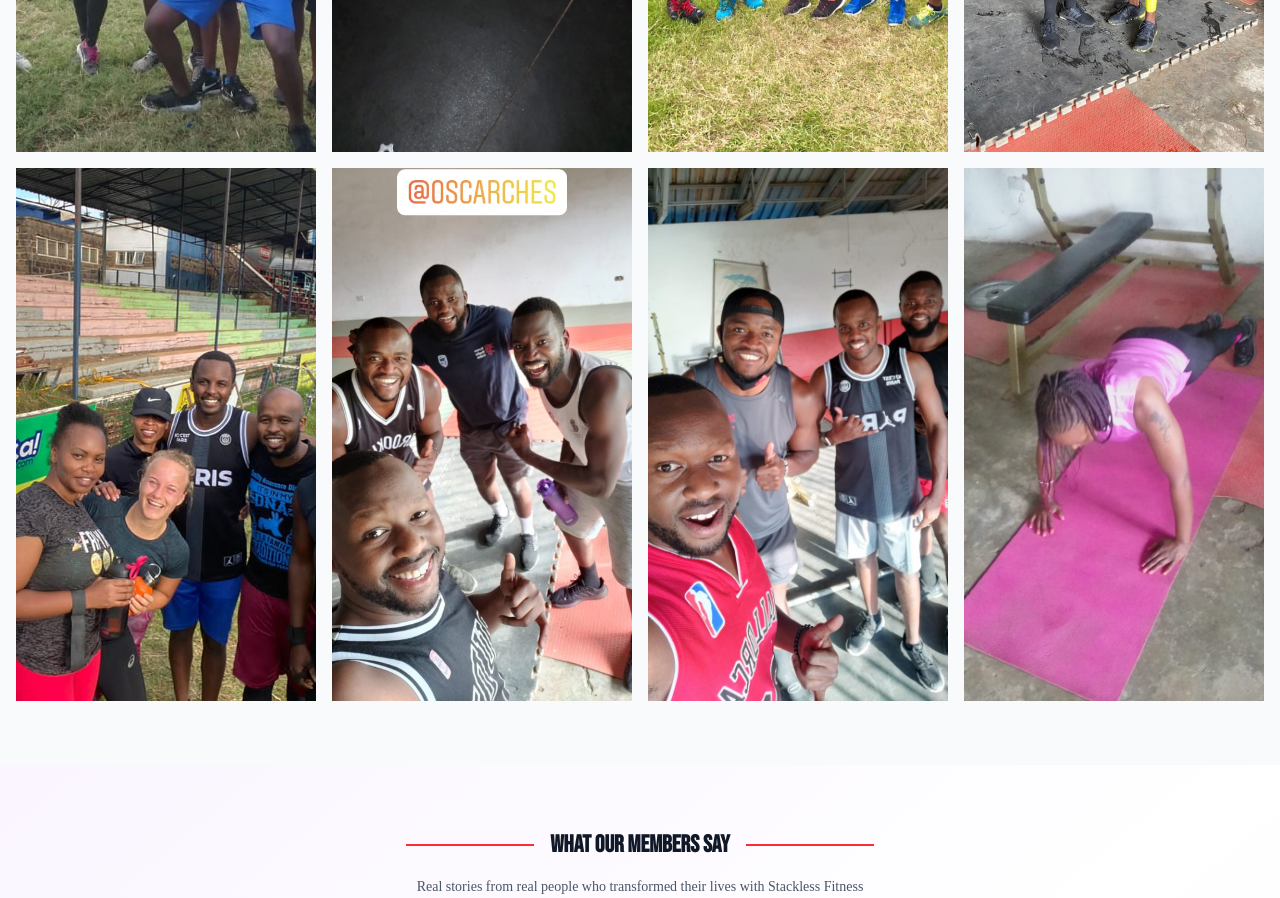
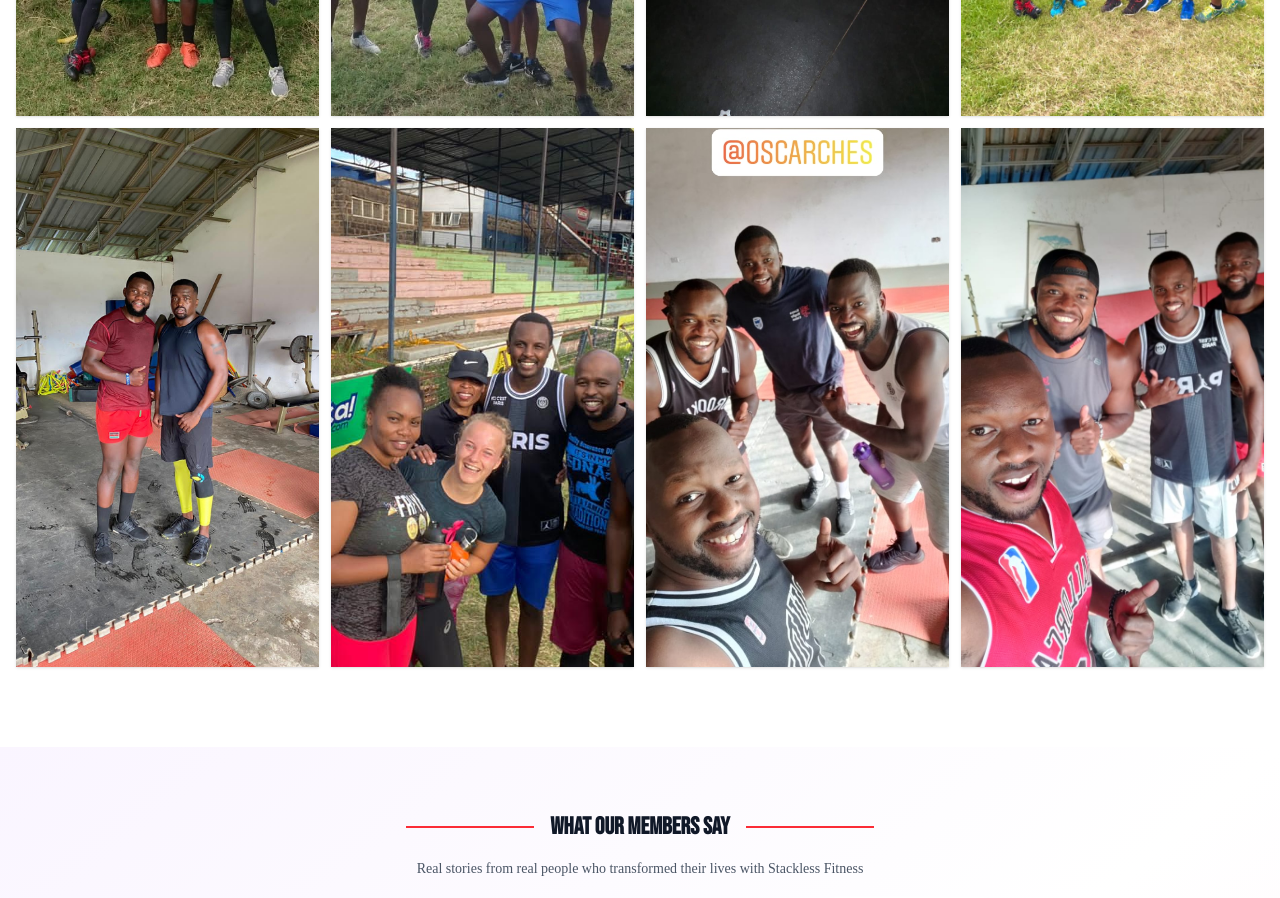
Before and after one commit to violetauko/stakeless-fitness, a Next.js app: page / in a window 1280 px wide. Shown: the part 5200-6098 px from the top of the page. Built offline with nearby package versions, Linux system fonts and the light colour scheme.

Commit message:
added gallery section

```diff
--- a/src/components/Gallery.tsx
+++ b/src/components/Gallery.tsx
@@ -5,34 +5,32 @@ import Image from 'next/image';
 interface GalleryItem {
   id: number;
   image: string;
-  title: string;
 }
 
 const Gallery: React.FC = () => {
   const [selectedImage, setSelectedImage] = useState<GalleryItem | null>(null);
 
   const galleryItems: GalleryItem[] = [
-    { id: 1, image: '/images/img1.jpeg', title: 'Cardio Zone' },
-    { id: 2, image: '/images/img2.jpeg', title: 'Personal Training' },
-    { id: 3, image: '/images/img3.jpeg', title: 'Main Gym Floor' },
-    { id: 4, image: '/images/img4.jpeg', title: 'Strength Training' },
-    { id: 5, image: '/images/img5.jpeg', title: 'Group Classes' },
-    { id: 6, image: '/images/img6.jpeg', title: 'Yoga Studio' },
-    { id: 7, image: '/images/img7.jpeg', title: 'CrossFit Area' },
-    { id: 8, image: '/images/img8.jpeg', title: 'Locker Rooms' },
-    { id: 9, image: '/images/img9.jpeg', title: 'Spin Studio' },
-    { id: 10, image: '/images/img10.jpeg', title: 'Boxing Ring' },
-    { id: 11, image: '/images/img11.jpeg', title: 'Pilates Studio' },
-    { id: 12, image: '/images/img12.jpeg', title: 'Recovery Area' },
-    { id: 13, image: '/images/img13.jpeg', title: 'Swimming Pool' },
-    { id: 14, image: '/images/img14.jpeg', title: 'Sauna' },
-    { id: 15, image: '/images/img15.jpeg', title: 'Juice Bar' },
-    { id: 16, image: '/images/img16.jpeg', title: 'Reception' },
-    { id: 17, image: '/images/img17.jpeg', title: 'Outdoor Training' },
+    { id: 1, image: '/images/img1.jpeg'},
+    { id: 2, image: '/images/img2.jpeg' },
+    { id: 3, image: '/images/img3.jpeg'},
+    { id: 4, image: '/images/img4.jpeg'},
+    { id: 5, image: '/images/img5.jpeg'},
+    { id: 6, image: '/images/img6.jpeg' },
+    { id: 7, image: '/images/img7.jpeg'},
+    { id: 8, image: '/images/img8.jpeg' },
+    { id: 9, image: '/images/img9.jpeg' },
+    { id: 10, image: '/images/img10.jpeg'},
+    { id: 11, image: '/images/img11.jpeg' },
+    { id: 12, image: '/images/img12.jpeg'},
+    { id: 13, image: '/images/img13.jpeg'},
+    { id: 14, image: '/images/img14.jpeg'},
+    { id: 15, image: '/images/img15.jpeg' },
+    { id: 16, image: '/images/img16.jpeg'},
   ];
 
   return (
-    <div id='gallery' className="min-h-screen bg-gray-50 py-16 px-4">
+    <div id='gallery' className="min-h-screen bg-white py-20 px-4">
       <div className="max-w-7xl mx-auto">
         {/* Header */}
          <div className="mb-8 sm:mb-10 md:mb-12 text-center">
@@ -46,26 +44,21 @@ const Gallery: React.FC = () => {
           </p>
         </div>
 
-        {/* Gallery Grid - Exact layout from image */}
+        {/* Gallery Grid - Museum-style masonry layout */}
         <div className="gallery-container">
-          {galleryItems.slice(0, 17).map((item, index) => (
+          {galleryItems.map((item, index) => (
             <div
               key={item.id}
-              className={`gallery-item item-${index + 1} group relative overflow-hidden cursor-pointer bg-white`}
+              className={`gallery-item item-${index + 1} group relative overflow-hidden cursor-pointer bg-gray-100 shadow-sm hover:shadow-xl transition-shadow duration-300`}
               onClick={() => setSelectedImage(item)}
             >
               <Image
                 src={item.image}
-                alt={item.title}
-                width={400}
-                height={300}
-                className="w-full h-full object-cover transition-transform duration-500 group-hover:scale-105"
+                alt={`Gallery Image ${item.id}`}
+                width={800}
+                height={600}
+                className="w-full h-full object-cover transition-transform duration-700 group-hover:scale-110"
               />
-              <div className="absolute inset-0 bg-gradient-to-t from-black/60 via-transparent to-transparent opacity-0 group-hover:opacity-100 transition-opacity duration-300">
-                <div className="absolute bottom-0 left-0 right-0 p-4">
-                  <p className="text-white text-sm font-medium">{item.title}</p>
-                </div>
-              </div>
             </div>
           ))}
         </div>
@@ -85,14 +78,11 @@ const Gallery: React.FC = () => {
             <div className="max-w-6xl max-h-[90vh] relative" onClick={(e) => e.stopPropagation()}>
               <Image
                 src={selectedImage.image}
-                alt={selectedImage.title}
+                alt="Selected Gallery Image"
                 width={1200}
                 height={800}
                 className="w-full h-full object-contain"
               />
-              <div className="absolute bottom-0 left-0 right-0 bg-gradient-to-t from-black/80 to-transparent p-8">
-                <h3 className="text-white text-2xl font-semibold">{selectedImage.title}</h3>
-              </div>
             </div>
           </div>
         )}
@@ -102,14 +92,14 @@ const Gallery: React.FC = () => {
         .gallery-container {
           display: grid;
           grid-template-columns: repeat(4, 1fr);
-          grid-template-rows: repeat(3, 250px);
-          gap: 16px;
+          grid-template-rows: repeat(3, 280px);
+          gap: 12px;
         }
 
-        /* Row 1: small, tall, wide */
+        /* Row 1: tall, tall+wide, extra wide */
         .item-1 {
           grid-column: 1 / 2;
-          grid-row: 1 / 2;
+          grid-row: 1 / 3;
         }
 
         .item-2 {
@@ -122,36 +112,36 @@ const Gallery: React.FC = () => {
           grid-row: 1 / 2;
         }
 
-        /* Row 2: small, medium, small */
+        /* Row 2: (continues tall images), medium, medium */
         .item-4 {
-          grid-column: 1 / 2;
+          grid-column: 3 / 4;
           grid-row: 2 / 3;
         }
 
         .item-5 {
-          grid-column: 3 / 4;
-          grid-row: 2 / 3;
-        }
-
-        .item-6 {
           grid-column: 4 / 5;
           grid-row: 2 / 3;
         }
 
-        /* Row 3: small, small, wide */
-        .item-7 {
+        /* Row 3: medium, medium, wide */
+        .item-6 {
           grid-column: 1 / 2;
           grid-row: 3 / 4;
         }
 
-        .item-8 {
+        .item-7 {
           grid-column: 2 / 3;
           grid-row: 3 / 4;
         }
 
-        .item-9 {
+        .item-8 {
           grid-column: 3 / 5;
           grid-row: 3 / 4;
+        }
+
+        .item-9 {
+          grid-column: 1 / 2;
+          grid-row: 4 / 5;
         }
 
         @media (max-width: 1024px) {
```
